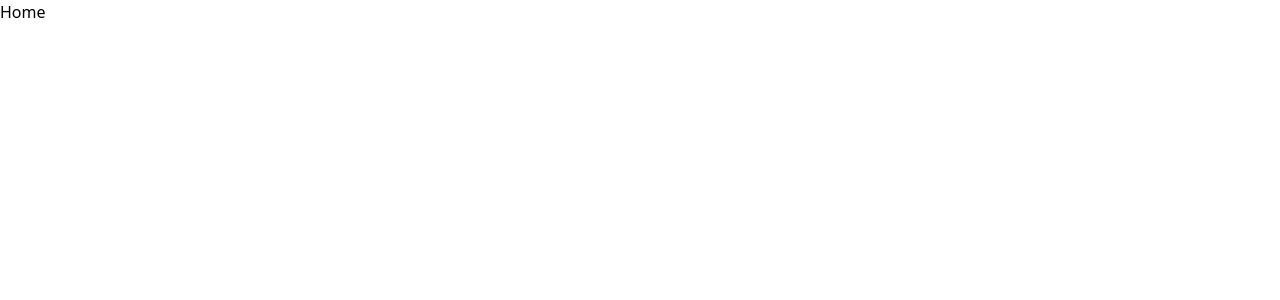
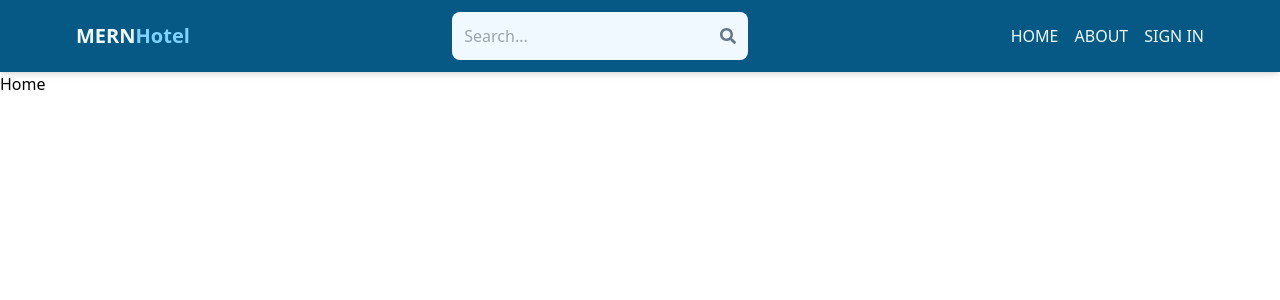
Before and after one commit to huanchin/MERN-Hotel, a React (Vite) app in the folder client/: page / in a window 1280 px wide. Shown: the top 300 px of the page. Built offline with nearby package versions, Linux system fonts and the light colour scheme.

Commit message:
create header component

```diff
--- a/client/package.json
+++ b/client/package.json
@@ -12,6 +12,7 @@
   "dependencies": {
     "react": "^18.2.0",
     "react-dom": "^18.2.0",
+    "react-icons": "^5.0.1",
     "react-router-dom": "^6.22.3"
   },
   "devDependencies": {
--- a/client/src/App.jsx
+++ b/client/src/App.jsx
@@ -4,10 +4,12 @@
 import Profile from "./pages/Profile";
 import Signin from "./pages/Signin";
 import Signup from "./pages/Signup";
+import Header from "./components/Header";
 
 function App() {
   return (
     <BrowserRouter>
+      <Header />
       <Routes>
         <Route index element={<Home />} />
         <Route path="/signin" element={<Signin />} />
--- /dev/null
+++ b/client/src/components/Header.jsx
@@ -0,0 +1,42 @@
+import { FaSearch } from "react-icons/fa";
+import { Link } from "react-router-dom";
+
+function Header() {
+  return (
+    <header className="bg-sky-800 shadow-md">
+      <div className="flex justify-between items-center max-w-6xl mx-auto p-3">
+        <Link to="/">
+          <h1 className="font-bold text-sm sm:text-xl flex flex-wrap">
+            <span className="text-sky-50">MERN</span>
+            <span className="text-sky-300">Hotel</span>
+          </h1>
+        </Link>
+        <form className="bg-sky-50 p-3 rounded-lg flex items-center">
+          <input
+            type="text"
+            placeholder="Search..."
+            className="bg-transparent focus:outline-none w-24 sm:w-64"
+          />
+          <FaSearch className="text-slate-500" />
+        </form>
+        <ul className="flex gap-4">
+          <Link to="/">
+            <li className="hidden sm:inline text-sky-50 hover:underline">
+              HOME
+            </li>
+          </Link>
+          <Link to="/about">
+            <li className="hidden sm:inline text-sky-50 hover:underline">
+              ABOUT
+            </li>
+          </Link>
+          <Link to="/signin">
+            <li className="text-sky-50 hover:underline">SIGN IN</li>
+          </Link>
+        </ul>
+      </div>
+    </header>
+  );
+}
+
+export default Header;
```
Also changed, not shown: 1 other file (tests, documents, lock files or other folders).
